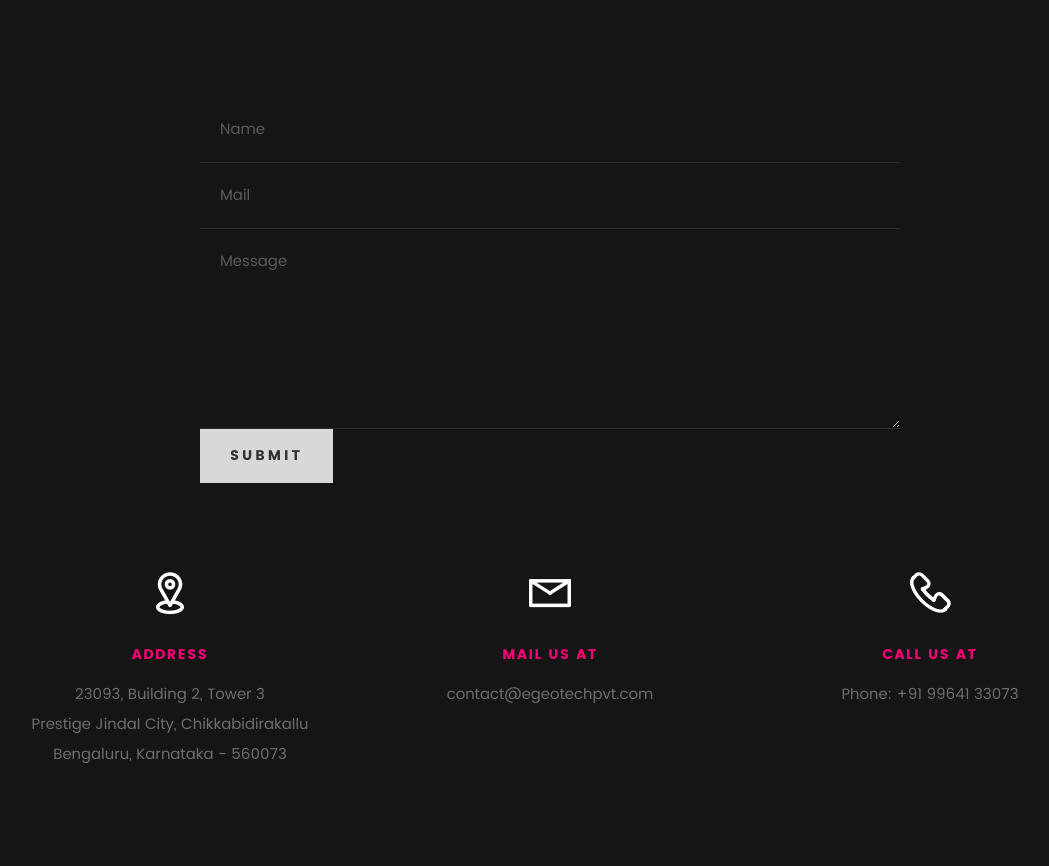
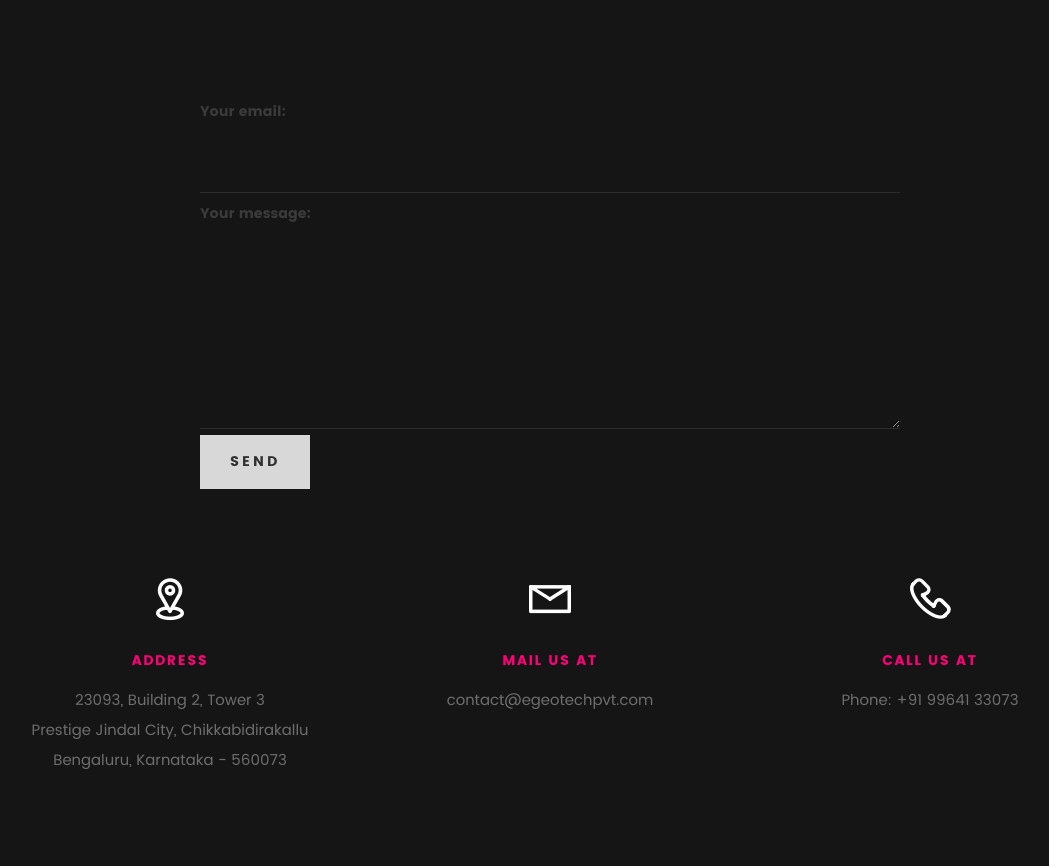
Before and after one commit to MOHIT8498/-egeo-tech-website, a plain HTML site: page index.html in a window 1280 px wide. Shown: the part 2216-3082 px from the top of the page, without its empty margins (90-1139 px from the left). Drawn offline with Linux system fonts and the light colour scheme; files whose address does not match are found by name.

Commit message:
Update index.html

```diff
--- a/index.html
+++ b/index.html
@@ -223,14 +223,24 @@ eGeo Tech Private Limited is a leading service-oriented company specializing in
 
    		<div class="col-twelve">
 
-            <!-- form -->
-            <form id="contactform" action="//https://formspree.io/f/mbldzkrd" method="POST">
+<!-- modify this form HTML and place wherever you want your form -->
+<form
+  action="https://formspree.io/f/mbldzkrd"
+  method="POST"
+>
+  <label>
+    Your email:
+    <input type="email" name="email">
+  </label>
+  <label>
+    Your message:
+    <textarea name="message"></textarea>
+  </label>
+  <!-- your other form fields go here -->
+  <button type="submit">Send</button>
+</form>
 
-      <input type="text" name="name" placeholder="Name">
-      <input type="email" name="_replyto" placeholder="Mail">
-      <textarea name="message" placeholder="Message"></textarea>
-      <input type="submit" value="Submit">
-  </form>
+
  						    <!-- Form End -->
 
             <!-- contact-warning -->
```
